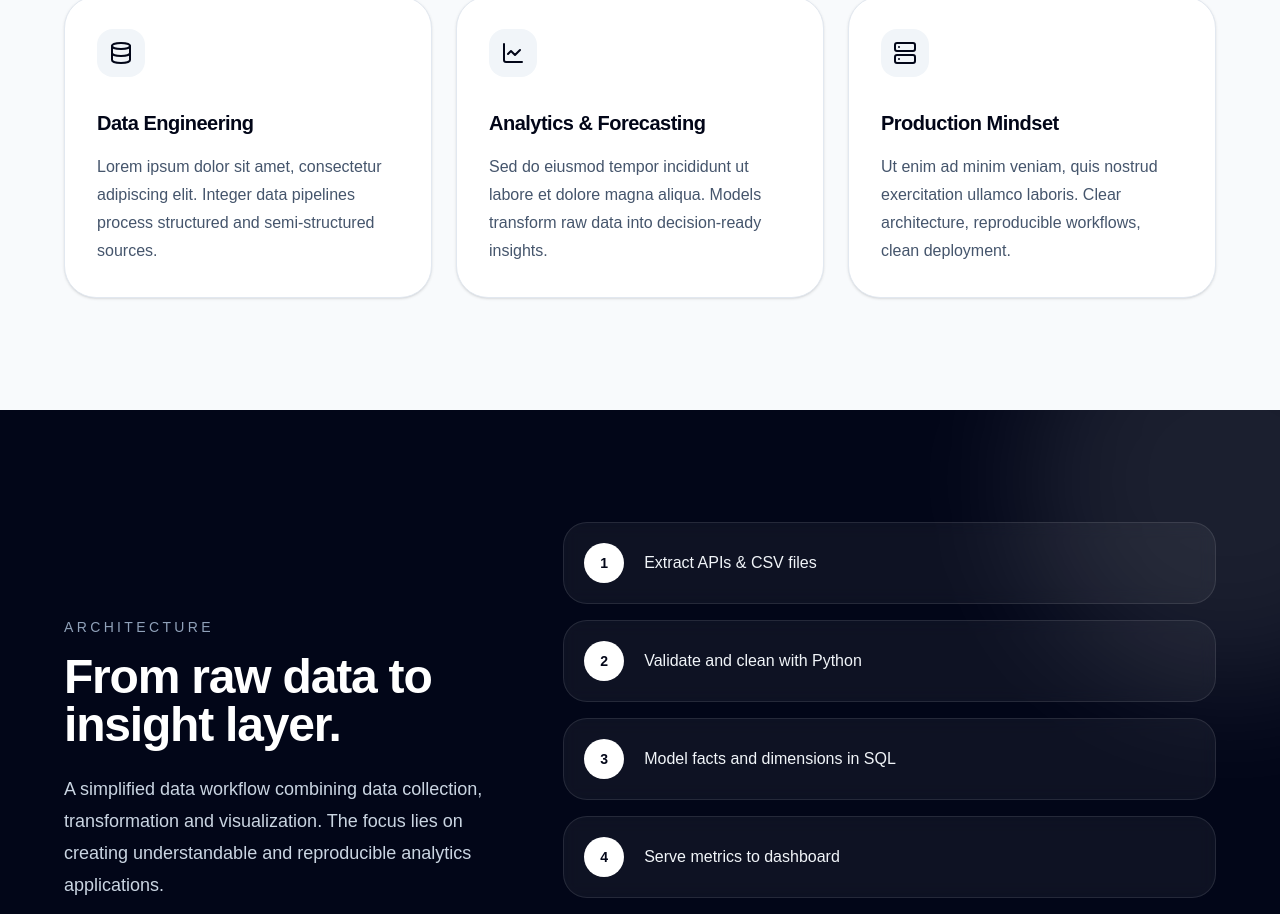
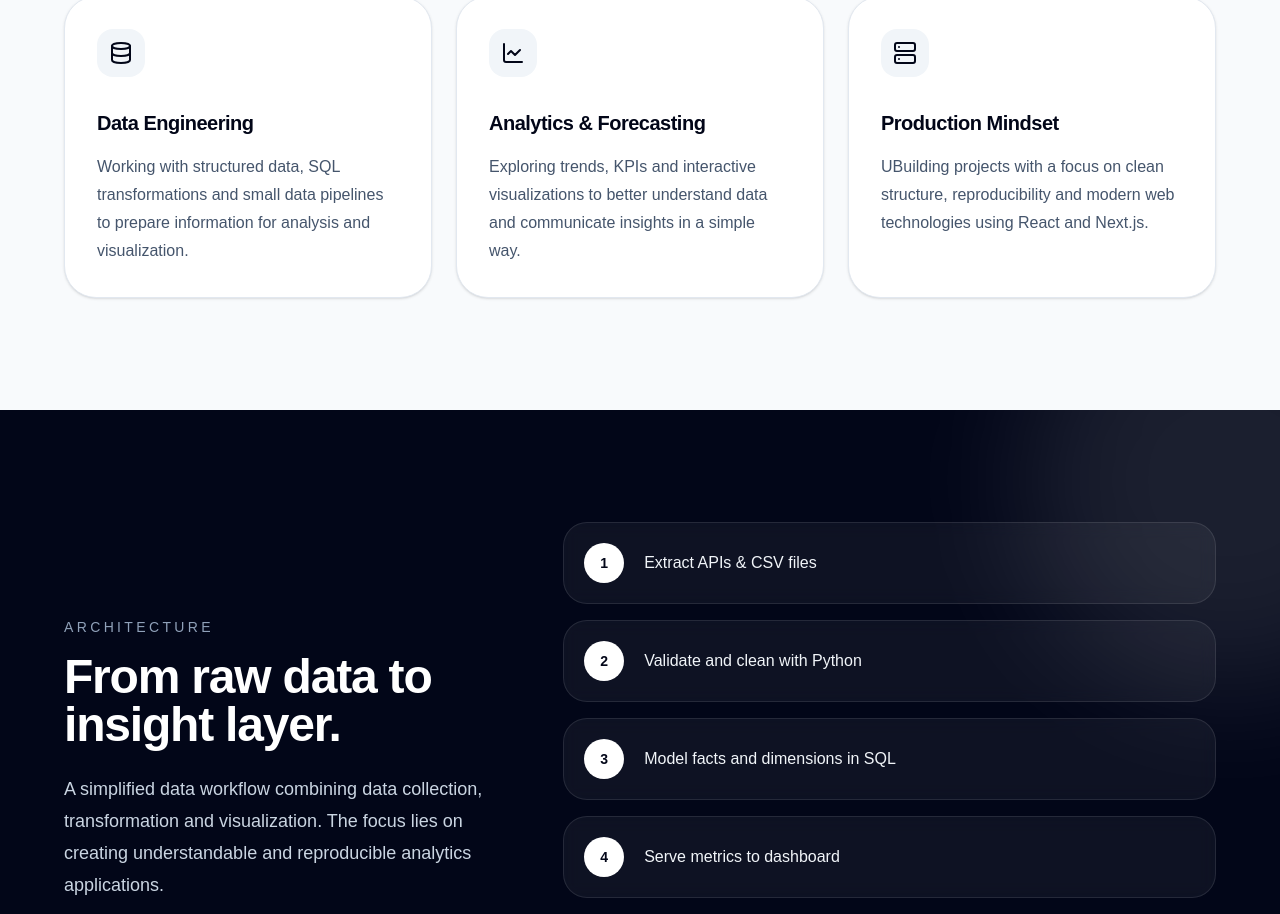
Before and after one commit to jooluc/data-portfolio, a Next.js app: page / in a window 1280 px wide. Shown: the part 2172-3086 px from the top of the page. Built offline with nearby package versions, Linux system fonts and the light colour scheme.

Commit message:
changes data-engineering, analytics & forecasting and production mindset part

```diff
--- a/app/page.tsx
+++ b/app/page.tsx
@@ -55,17 +55,17 @@ const features = [
   {
     icon: Database,
     title: "Data Engineering",
-    text: "Lorem ipsum dolor sit amet, consectetur adipiscing elit. Integer data pipelines process structured and semi-structured sources.",
+    text: "Working with structured data, SQL transformations and small data pipelines to prepare information for analysis and visualization.",
   },
   {
     icon: LineChart,
     title: "Analytics & Forecasting",
-    text: "Sed do eiusmod tempor incididunt ut labore et dolore magna aliqua. Models transform raw data into decision-ready insights.",
+    text: "Exploring trends, KPIs and interactive visualizations to better understand data and communicate insights in a simple way.",
   },
   {
     icon: Server,
     title: "Production Mindset",
-    text: "Ut enim ad minim veniam, quis nostrud exercitation ullamco laboris. Clear architecture, reproducible workflows, clean deployment.",
+    text: "UBuilding projects with a focus on clean structure, reproducibility and modern web technologies using React and Next.js.",
   },
 ];
 
```
